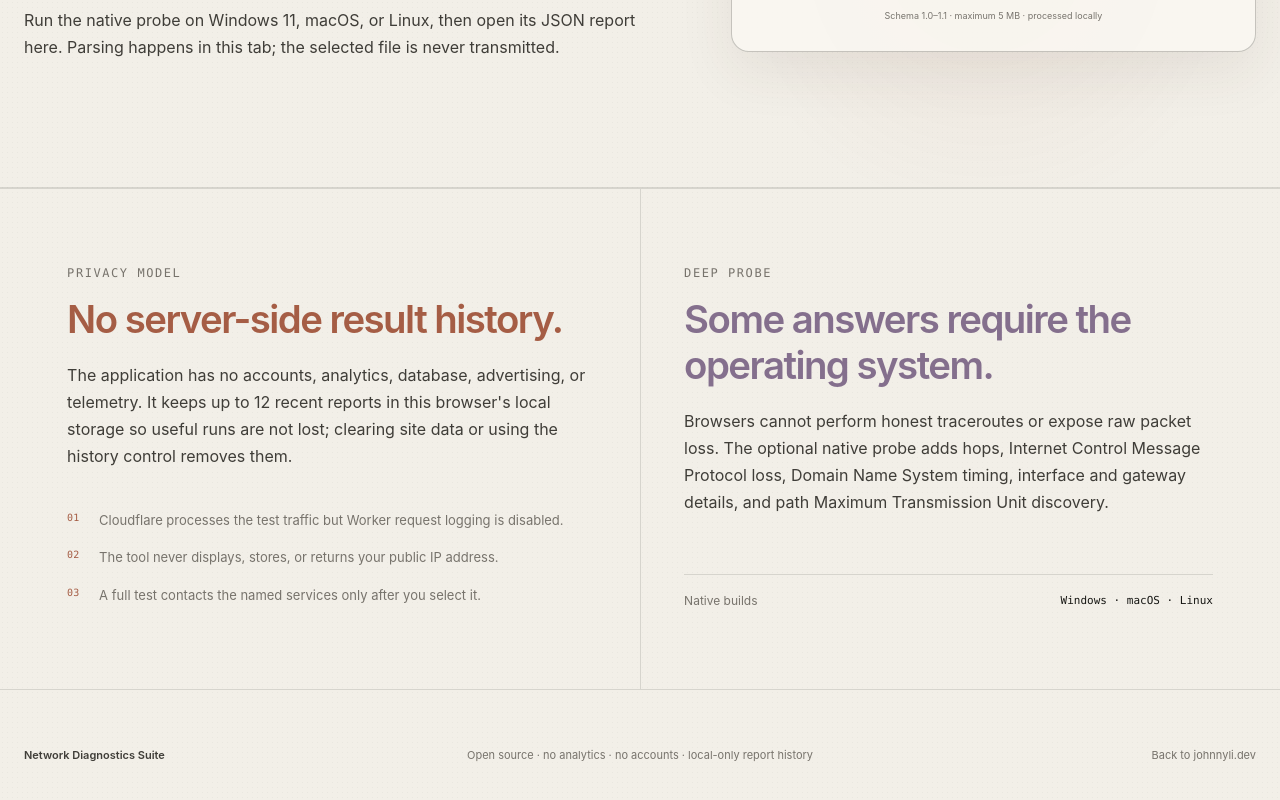
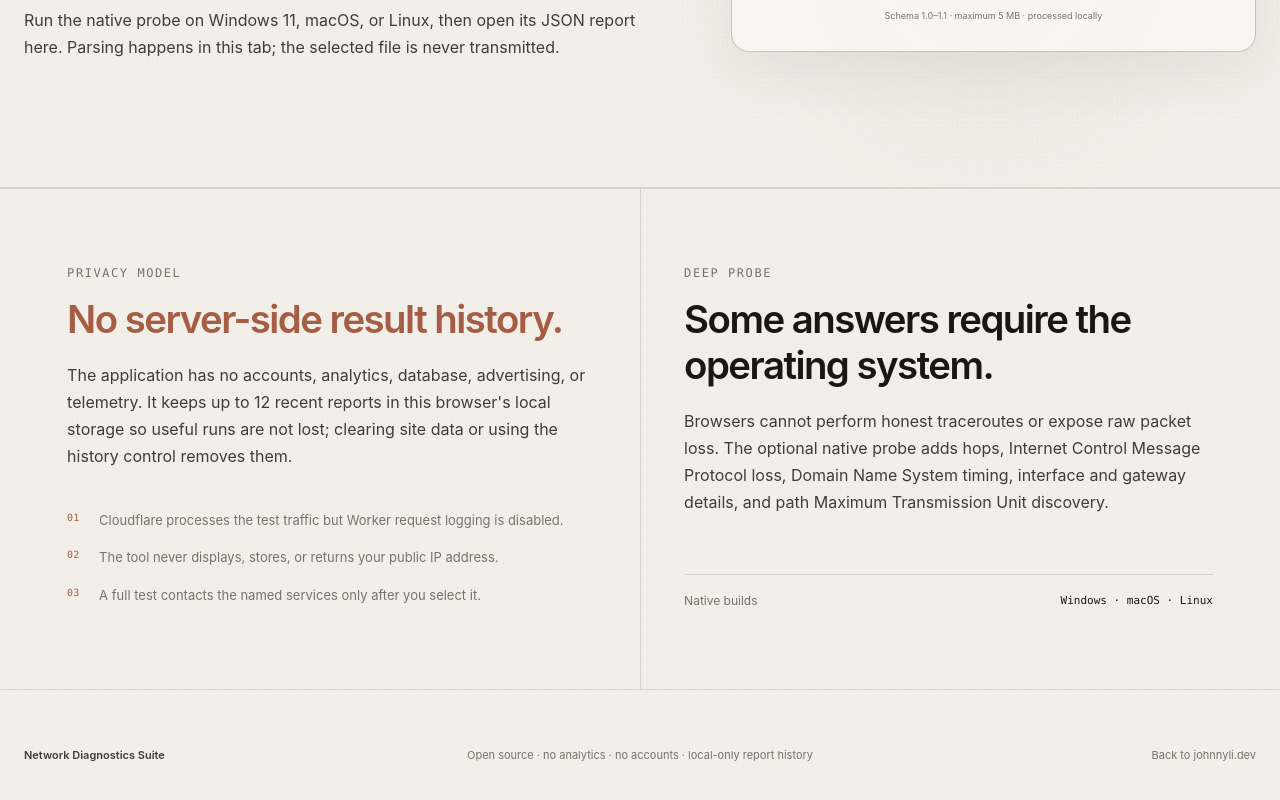
Before and after one commit to JohnnyZLi/Network-Diagnostics-Suite, a React (Vite) app: page / in a window 1280 px wide. Shown: the part 2610-3410 px from the top of the page. Built offline with nearby package versions, Linux system fonts and the light colour scheme.

Commit message:
Make Deep Probe heading neutral

```diff
--- a/src/typography-accent.css
+++ b/src/typography-accent.css
@@ -24,3 +24,8 @@
 .information-panel:first-child h2 {
   color: var(--accent);
 }
+
+/* Keep the paired Deep Probe heading neutral instead of violet. */
+.information-panel--probe h2 {
+  color: var(--text);
+}
```
